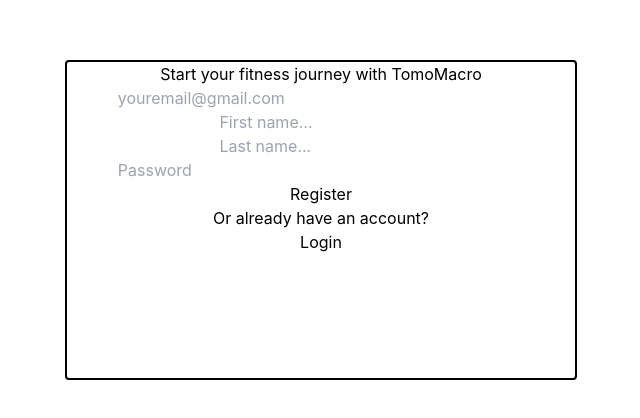
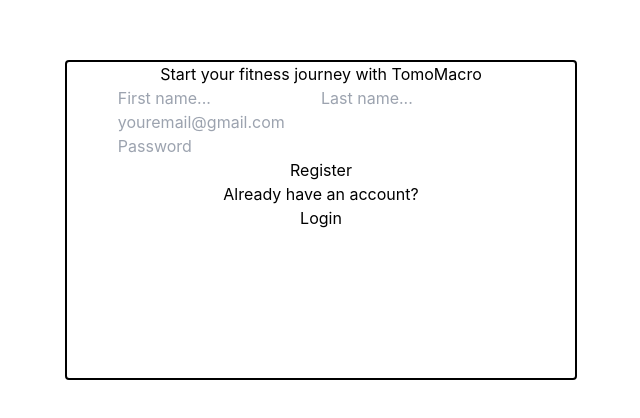
Before and after one commit to Luke0328/tomo-macro, a React (Create React App) app in the folder client/: page /Register in a window 1280 px wide. Shown: the part 180-598 px from the top of the page, without its empty margins (319-959 px from the left). Built offline with nearby package versions, Linux system fonts and the light colour scheme.

Commit message:
making sure all login page ui code is pushed before pull

```diff
--- a/client/src/loginPage.tsx
+++ b/client/src/loginPage.tsx
@@ -33,7 +33,7 @@ const Login = () => {
                     <button>Login</button>
                     <button onClick={handleSwap}>Register</button>
                 </div>
-                <span className="w-full text-right mr-2">Forgot your password?</span>
+                <span className="w-full text-right mr-20 text-xs">Forgot your password?</span>
 
                 <div className="flex flex-col align-center w-4/5 h-1/5">
                     <div className="flex justify-center">Or</div>
--- a/client/src/registrationPage.tsx
+++ b/client/src/registrationPage.tsx
@@ -27,15 +27,18 @@ const Register = () => {
                 {/* <label htmlFor="email">Email</label> */}
 
                 <div className="flex flex-col justify-center items-center w-full">
+                <div className="flex justify-between w-4/5">
+                        <input type="firstName" value={firstName} onChange={(e) => setFirstName(e.target.value)} placeholder="First name..." id="firstName" name="firstName" className="w-full"/>
+                        <input type="lastName" value={lastName} onChange={(e) => setLastName(e.target.value)} placeholder="Last name..." id="lastName" name="lastName" className="w-full"/>
+                    </div>
                     <input type="email" value={email} onChange={(e) => setEmail(e.target.value)} placeholder="youremail@gmail.com" id="email" name="email" className="w-4/5"/>
-                    <input type="firstName" value={firstName} onChange={(e) => setFirstName(e.target.value)} placeholder="First name..." id="firstName" name="firstName" className="w-2/5"/>
-                    <input type="lastName" value={lastName} onChange={(e) => setLastName(e.target.value)} placeholder="Last name..." id="lastName" name="lastName" className="w-2/5"/>
+
                     <input type="password" value={password} onChange={(e) => setPassword(e.target.value)} placeholder="Password" id="password" name="password" className="w-4/5"/>
                 </div>
 
                 <div className="flex flex-col w-full">
                     <button>Register</button>
-                    <div className="flex justify-center">Or already have an account?</div>
+                    <div className="flex justify-center">Already have an account?</div>
                     <button onClick={handleSwap}>Login</button>
                 </div>
             </form>
```
